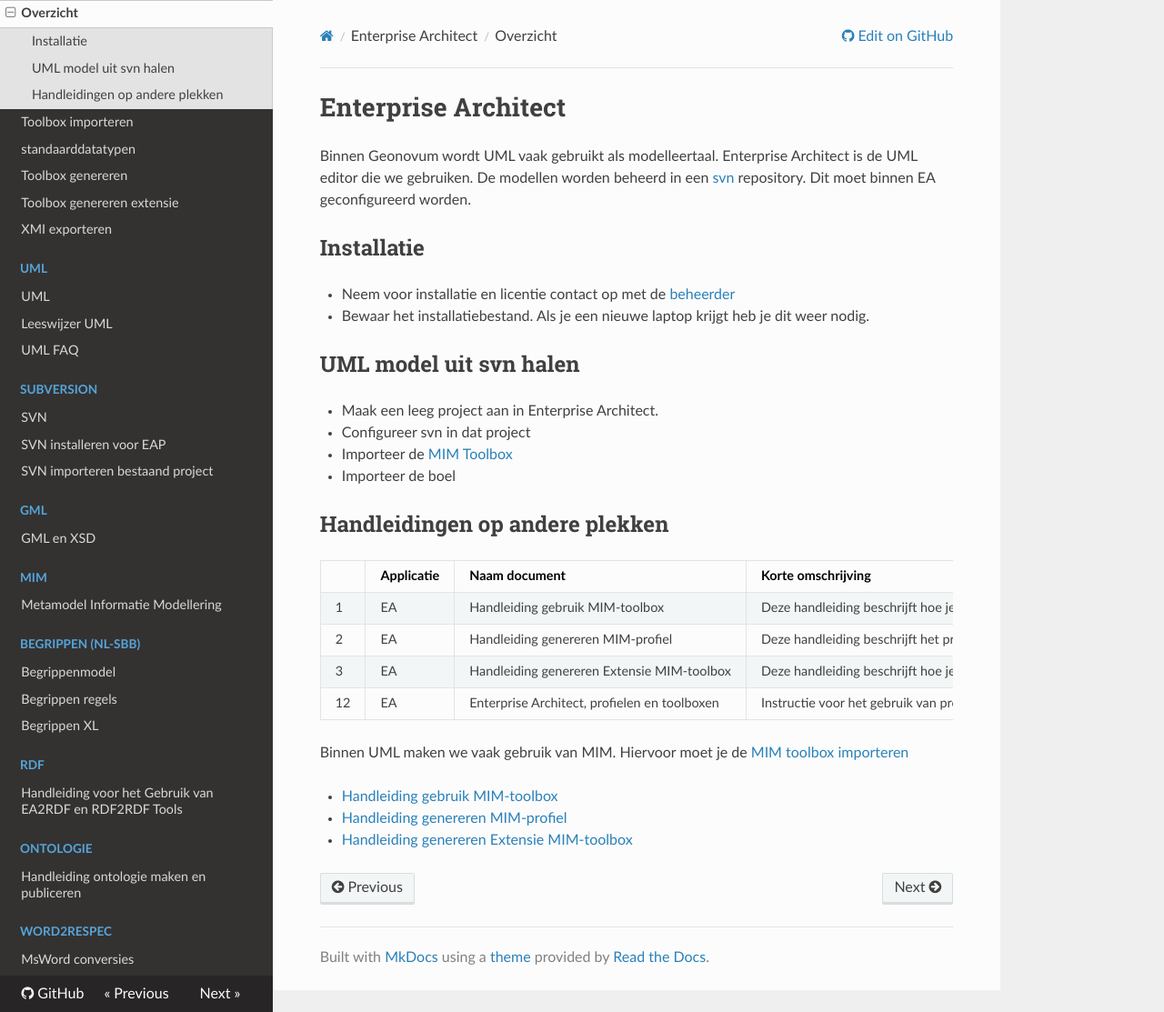
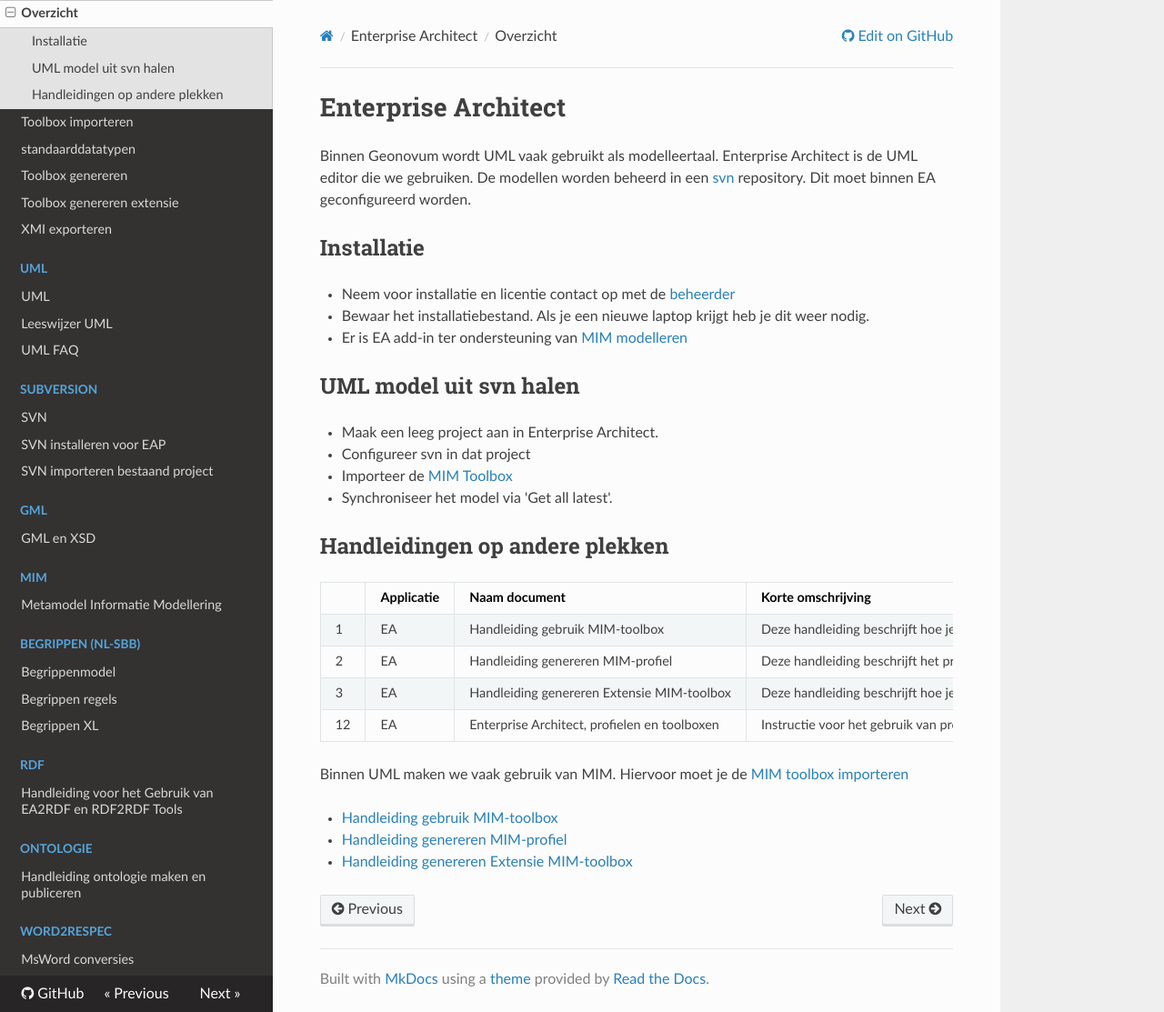
Before and after one commit to Geonovum/handleiding-tooling, an MkDocs documentation site: the page built from docs/EA/index.md, in a window 1280 px wide and 1113 px high. Shown: the whole window at 91% size. Built offline with MkDocs 1.6.1, drawn with Linux system fonts in a browser that asks for light colours; nearby versions of some CDN libraries.

Commit message:
kleine updates

```diff
--- a/docs/EA/index.md
+++ b/docs/EA/index.md
@@ -9,6 +9,7 @@
 - Neem voor installatie en licentie contact op met de
   [beheerder](https://stichtinggeonovum.sharepoint.com/:b:/r/sites/FBICT/Gedeelde%20documenten/General/wat%20staat%20waar/Tooling_en_Beheerders.pdf?csf=1&web=1&e=aEcKjl)
 - Bewaar het installatiebestand. Als je een nieuwe laptop krijgt heb je dit weer nodig.
+- Er is EA add-in ter ondersteuning van [MIM modelleren](https://armatiek.nl/mim-add-in.html)
 
 
 ## UML model uit svn halen
@@ -16,7 +17,7 @@
 - Maak een leeg project aan in Enterprise Architect.
 - Configureer svn in dat project
 - Importeer de [MIM Toolbox](MIM-toolbox-importeren.md)
-- Importeer de boel
+- Synchroniseer het model via 'Get all latest'.
 
 ## Handleidingen op andere plekken
 
```
Also changed, not shown: docs/Begrippen/begrippen-regels.md (+1 -0 lines).
